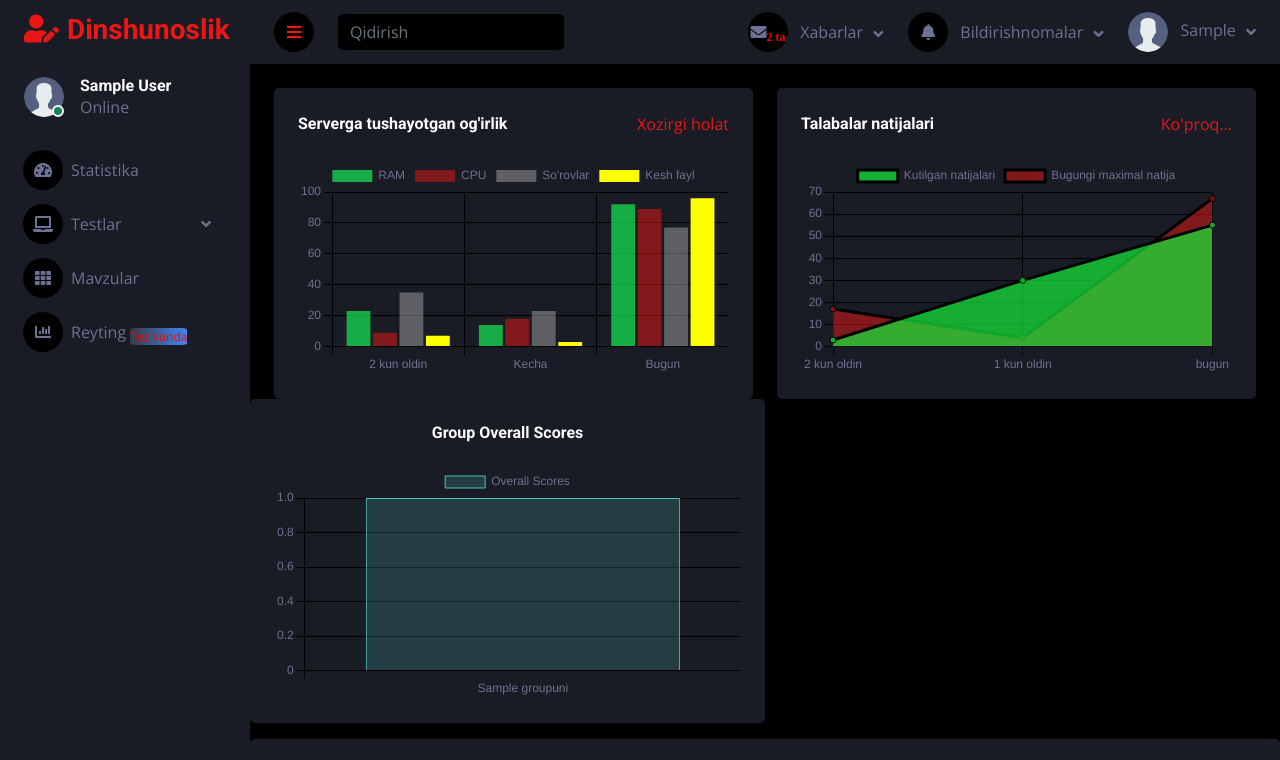
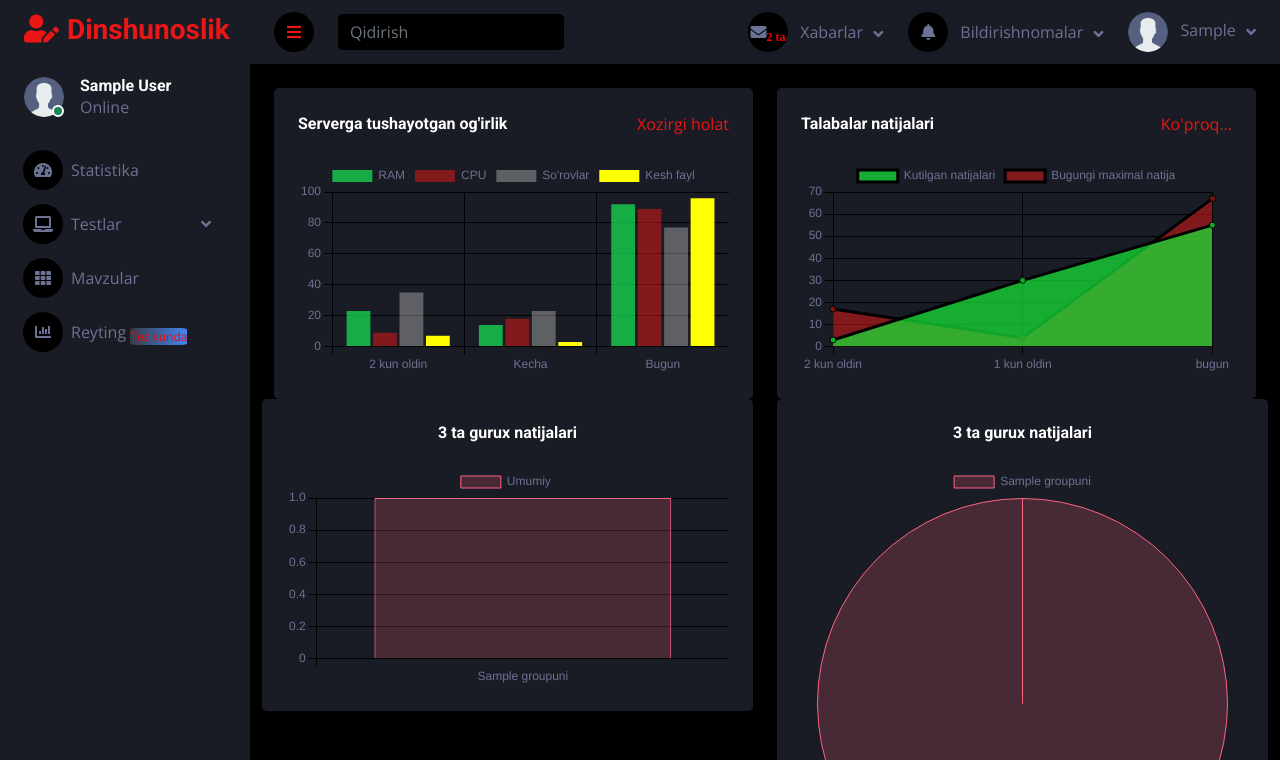
Before and after one commit to sodiqdevpython/relegion-quiz-test-web, a Django app: page /statistika/ in a window 1280 px wide. Shown: the top 760 px of the page. Run offline with Django 5.2, Linux system fonts and the light colour scheme; a user stored in the database is signed in; tables that the repository leaves empty hold one stand-in row (values such as "Sample post"); some libraries are stand-ins or nearby versions.

Commit message:
incredible

```diff
--- a/templates/statistika.html
+++ b/templates/statistika.html
@@ -1,5 +1,5 @@
 {% extends "base.html" %}
-
+{% load static %}
     {% block content %}
         {% if user.is_staff %}
 
@@ -25,25 +25,74 @@
                 </div>
             </div>
         </div>
-        <div class="col-sm-12 col-xl-6">
-            <div class="bg-secondary text-center rounded p-4">
-                <h6 class="mb-4">Group Overall Scores</h6>
-                <canvas id="group-overall-scores"></canvas>
+        <div class='container'>
+            <div class='row'>
+                <div class="col-sm-12 col-xl-6">
+                    <div class="bg-secondary text-center rounded p-4">
+                        <h6 class="mb-4">3 ta gurux natijalari</h6>
+                        <canvas id="group-overall-scores"></canvas>
+                    </div>
+                </div>
+                <div class="col-sm-12 col-xl-6">
+                    <div class="bg-secondary text-center rounded p-4">
+                        <h6 class="mb-4">3 ta gurux natijalari</h6>
+                        <canvas id="overall-scores-distribution"></canvas>
+                    </div>
+                </div>
             </div>
         </div>
+        <div class="container-fluid pt-4 px-4">
+            {% for group in group_data2 %}
+                <div class="row g-4">
+                    <div class="col-sm-12 col-xl-12">
+                        <div class="bg-secondary text-center rounded p-4">
+                            <h6 class="mb-4">Top 5 Yuqori ball <span style='color:'>{{ group.group.name }}</span> guruxidan</h6>
+                            <ul class="list-unstyled top-users-list">
+                                {% for user_data in group.users %}
+                                    <li class="d-flex align-items-center mb-3">
+                                        <img src="{% static 'img/profile.png' %}" alt="{{ user_data.user__first_name }}" class="rounded-circle me-3" style="width: 50px; height: 50px;">
+                                        <div class="flex-grow-1">
+                                            <h6 class="mb-0">{{ user_data.user__first_name }} {{ user_data.user__last_name }}</h6>
+                                            <p class="text-muted mb-0">To'g'ri javoblar: {{ user_data.total_correct }}</p>
+                                        </div>
+                                    </li>
+                                    <hr>
+                                {% endfor %}
+                            </ul>
+                        </div>
+                    </div>
+                </div>
+            {% endfor %}
+        </div>
+
         <script src="https://cdn.jsdelivr.net/npm/chart.js"></script>
         <script>
             document.addEventListener('DOMContentLoaded', function () {
-                var ctx = document.getElementById('group-overall-scores').getContext('2d');
-                var chart = new Chart(ctx, {
+                // Bar Chart
+                var ctxBar = document.getElementById('group-overall-scores').getContext('2d');
+                var chartBar = new Chart(ctxBar, {
                     type: 'bar',
                     data: {
                         labels: [{% for group in group_data %}"{{ group.name }}",{% endfor %}],
                         datasets: [{
-                            label: 'Overall Scores',
+                            label: 'Umumiy ',
                             data: [{% for group in group_data %}{{ group.overall_score }},{% endfor %}],
-                            backgroundColor: 'rgba(75, 192, 192, 0.2)',
-                            borderColor: 'rgba(75, 192, 192, 1)',
+                            backgroundColor: [
+                                'rgba(255, 99, 132, 0.2)',
+                                'rgba(255, 205, 86, 0.2)',
+                                'rgba(54, 162, 235, 0.2)',
+                                'rgba(75, 192, 192, 0.2)',
+                                'rgba(153, 102, 255, 0.2)',
+                                'rgba(255, 159, 64, 0.2)'
+                            ],
+                            borderColor: [
+                                'rgba(255, 99, 132, 1)',
+                                'rgba(255, 205, 86, 1)',
+                                'rgba(54, 162, 235, 1)',
+                                'rgba(75, 192, 192, 1)',
+                                'rgba(153, 102, 255, 1)',
+                                'rgba(255, 159, 64, 1)'
+                            ],
                             borderWidth: 1
                         }]
                     },
@@ -53,6 +102,35 @@
                                 beginAtZero: true
                             }
                         }
+                    }
+                });
+
+                // Pie Chart
+                var ctxPie = document.getElementById('overall-scores-distribution').getContext('2d');
+                var chartPie = new Chart(ctxPie, {
+                    type: 'pie',
+                    data: {
+                        labels: [{% for group in group_data %}"{{ group.name }}",{% endfor %}],
+                        datasets: [{
+                            data: [{% for group in group_data %}{{ group.overall_score }},{% endfor %}],
+                            backgroundColor: [
+                                'rgba(255, 99, 132, 0.2)',
+                                'rgba(255, 205, 86, 0.2)',
+                                'rgba(54, 162, 235, 0.2)',
+                                'rgba(75, 192, 192, 0.2)',
+                                'rgba(153, 102, 255, 0.2)',
+                                'rgba(255, 159, 64, 0.2)'
+                            ],
+                            borderColor: [
+                                'rgba(255, 99, 132, 1)',
+                                'rgba(255, 205, 86, 1)',
+                                'rgba(54, 162, 235, 1)',
+                                'rgba(75, 192, 192, 1)',
+                                'rgba(153, 102, 255, 1)',
+                                'rgba(255, 159, 64, 1)'
+                            ],
+                            borderWidth: 1
+                        }]
                     }
                 });
             });
--- a/tests/views.py
+++ b/tests/views.py
@@ -127,13 +127,31 @@ def theme_list(request):
     }
     return render(request, 'theme_list.html', context)
 
+from django.db.models import Count
 @login_required(login_url='login')
 def statistika(request):
     groups = GroupUNI.objects.all()
     group_data = [{'name': group.name, 'overall_score': group.overall_ball} for group in groups]
+    group_data2 = []
+
+    for group in groups:
+            users_in_group = group.group_students.all()
+
+            # Get the top 5 users with the most correct answers in the group
+            group_result = Result.objects.filter(
+                user__in=users_in_group,
+                quiz__in=QuizModel.objects.all()
+            ).values(
+                'user__id', 'user__username', 'user__first_name', 'user__last_name'
+            ).annotate(
+                total_correct=Count('id')
+            ).order_by('-total_correct')[:5]
+
+            group_data2.append({'group': group, 'users': group_result})
 
     context = {
         'group_data': group_data,
+        'group_data2': group_data2
     }
     return render(request, 'statistika.html', context)
 
```
